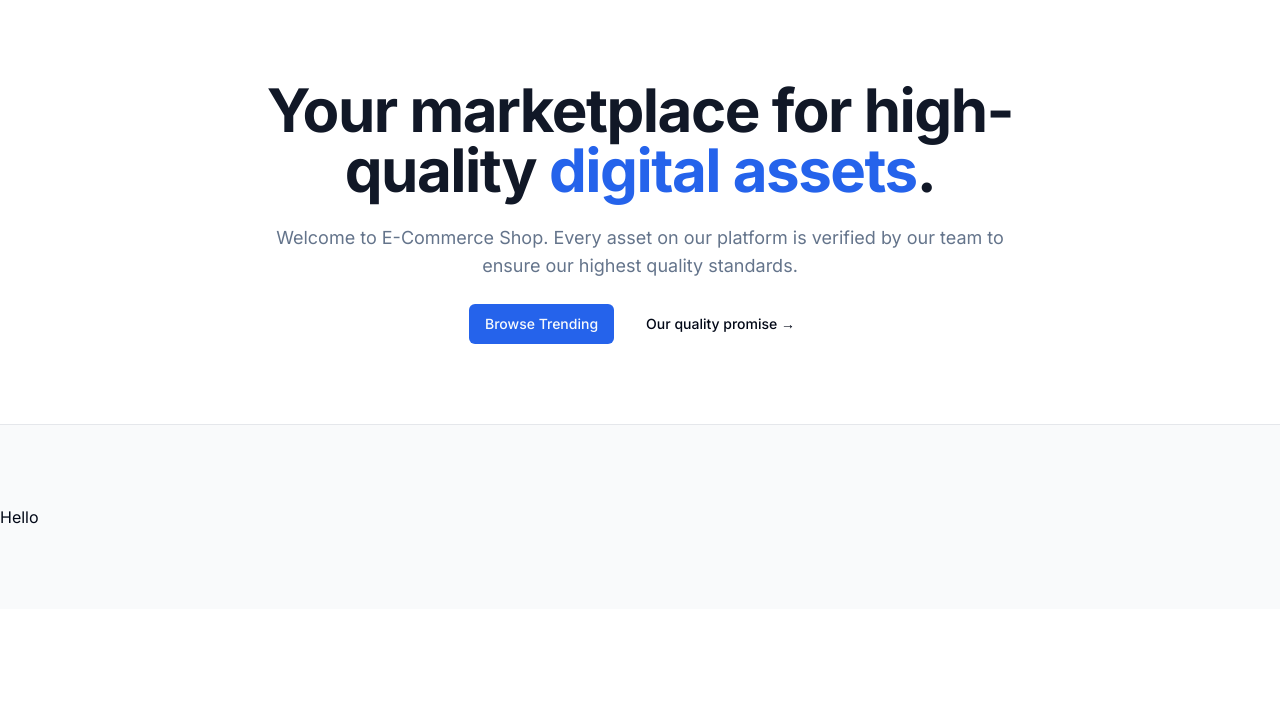
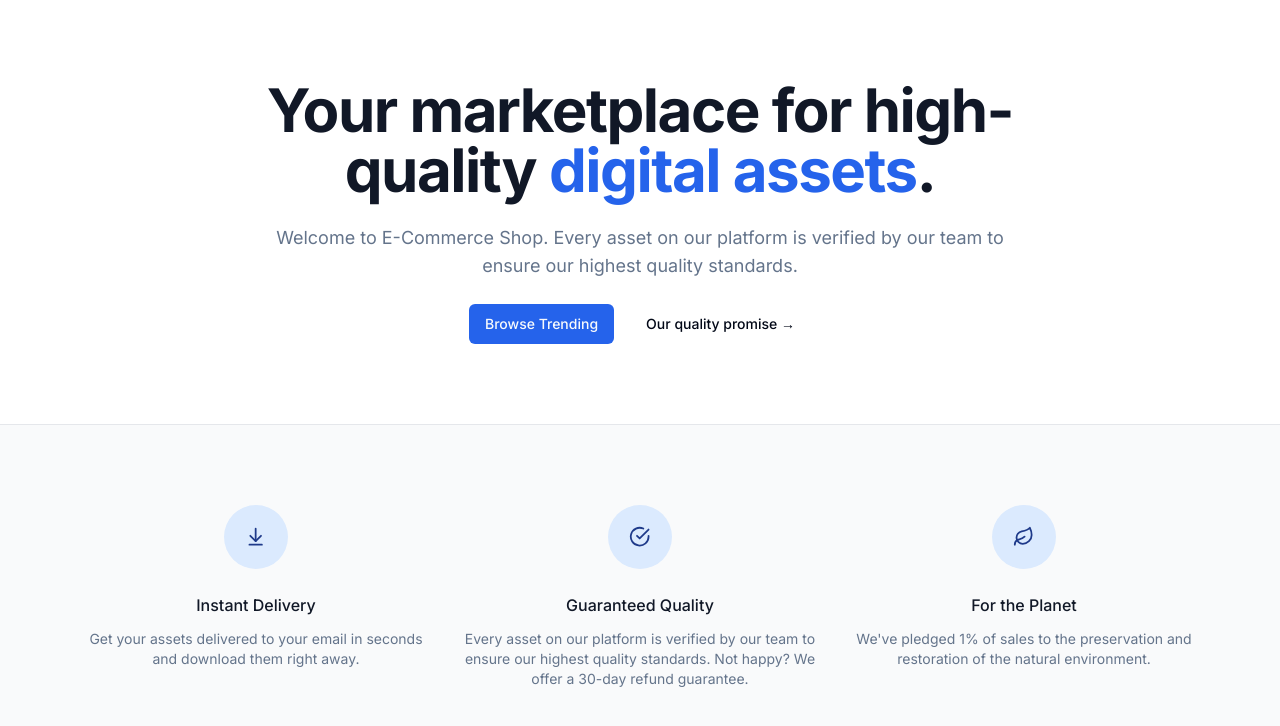
Before and after one commit to farhadimrf/Shopp, a Next.js app: page / in a window 1280 px wide. Shown: the top 726 px of the page. Built offline with nearby package versions, Linux system fonts and the light colour scheme.

Commit message:
fix: fix x padding in cn () :)

```diff
--- a/src/app/page.tsx
+++ b/src/app/page.tsx
@@ -1,11 +1,32 @@
 import MaxWidthWrapper from "@/components/MaxWidthWrapper";
 import { Button, buttonVariants } from "@/components/ui/button";
 import Link from "next/link";
+import { ArrowDownToLine, CheckCircle, Leaf } from "lucide-react";
+
+const perks = [
+   {
+      name: "Instant Delivery",
+      Icon: ArrowDownToLine,
+      description:
+         "Get your assets delivered to your email in seconds and download them right away.",
+   },
+   {
+      name: "Guaranteed Quality",
+      Icon: CheckCircle,
+      description:
+         "Every asset on our platform is verified by our team to ensure our highest quality standards. Not happy? We offer a 30-day refund guarantee.",
+   },
+   {
+      name: "For the Planet",
+      Icon: Leaf,
+      description:
+         "We've pledged 1% of sales to the preservation and restoration of the natural environment.",
+   },
+];
 
 export default function Home() {
    return (
       <>
-         {" "}
          <MaxWidthWrapper>
             <div className="py-20 mx-auto text-center flex flex-col items-center max-w-3xl">
                <h1 className="text-4xl font-bold tracking-tight text-gray-900 sm:text-6xl">
@@ -28,7 +49,22 @@
          <section className="border-t border-gray-200 bg-gray-50">
             <MaxWidthWrapper className="py-20">
                <div className="grid grid-cols-1 gap-y-12 sm:grid-cols-2  sm:gap-x-6 lg:grid-cols-3 lg:gap-x-8 lg:gap-y-0">
-                  Hello
+                  {perks.map((perk) => (
+                     <div
+                        key={perk.name}
+                        className="text-center md:flex md:items-start md:text-left lg:block lg:text-center"
+                     >
+                        <div className="md:flex-shrink-0 flex justify-center">
+                           <div className="h-16 w-16 flex items-center justify-center rounded-full bg-blue-100 text-blue-900">
+                              {<perk.Icon className="w-1/3 h-1/3" />}
+                           </div>
+                        </div>
+                        <div className="mt-6 md:ml-4 md:mt-0 lg:ml-0 lg:mt-6">
+                           <h3 className="text-base font-medium text-gray-900">{perk.name}</h3>
+                           <p className="mt-3 text-sm text-muted-foreground">{perk.description}</p>
+                        </div>
+                     </div>
+                  ))}
                </div>
             </MaxWidthWrapper>
          </section>
--- a/src/components/MaxWidthWrapper.tsx
+++ b/src/components/MaxWidthWrapper.tsx
@@ -8,7 +8,7 @@
    className?: string;
 }) => {
    return (
-      <div className={(cn("mx-auto w-full max-w-screen-xl px-2.5 md:px-20"), className)}>
+      <div className={cn("mx-auto w-full max-w-screen-xl px-2.5 md:px-20", className)}>
          {children}
       </div>
    );
```
